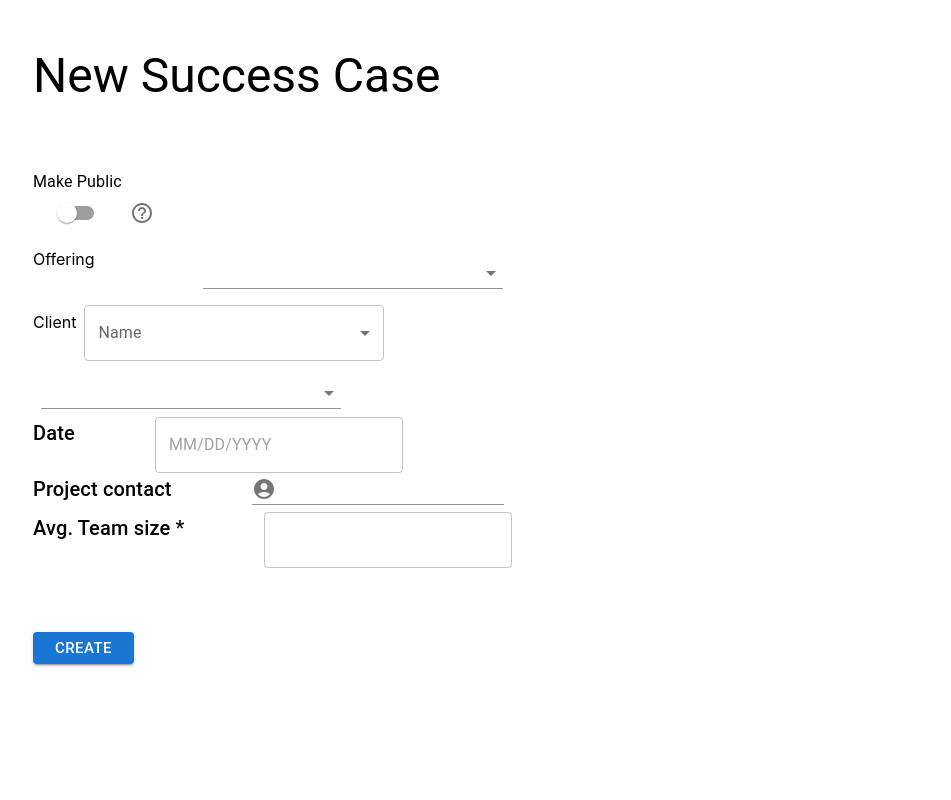
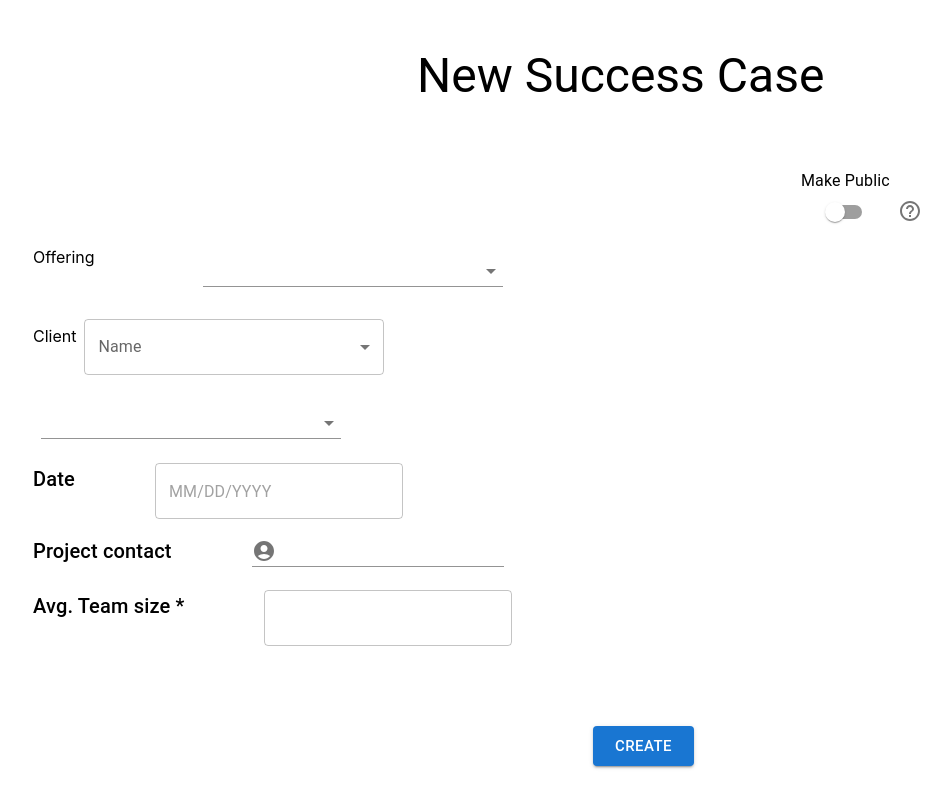
Before and after one commit to gbrizu/success-cases, a React (Create React App) app: page /layout2 in a window 1280 px wide. Shown: the whole page, without its empty margins (31-982 px from the left). Built offline with nearby package versions, Linux system fonts and the light colour scheme.

Commit message:
23 New success Case

```diff
--- a/src/components/BasicFormInfo.js
+++ b/src/components/BasicFormInfo.js
@@ -5,8 +5,8 @@ function FormInfoInput({ label, customInput, customStyleClass }) {
   return (
     <>
       <div className={`${customStyleClass}`}>
-        <Grid container spacing={10}>
-          <Grid item l={5} wrap="nowrap">
+        <Grid container spacing={10} wrap="nowrap">
+          <Grid item l={5} >
             <Typography variant="h6" gutterBottom>
               {label}
             </Typography>
--- a/src/components/MainLayout2.js
+++ b/src/components/MainLayout2.js
@@ -17,7 +17,7 @@ import HelpOutlineIcon from "@mui/icons-material/HelpOutline";
 import { DatePicker, LocalizationProvider } from "@mui/x-date-pickers";
 import OfferingSelect from "./selectListOfferings/selectListOfferings";
 import SelectListClients from "./selectListClients/selectListClients";
-import MultipleSelect from "../Componentes/selectListIndustry/selectListIndustry";
+import MultipleSelect from "./selectListIndustry";
 import FormInfoInput from "./BasicFormInfo";
 import { AccountCircle } from "@mui/icons-material";
 import { AdapterDayjs } from '@mui/x-date-pickers/AdapterDayjs'
@@ -25,13 +25,13 @@ import { AdapterDayjs } from '@mui/x-date-pickers/AdapterDayjs'
 
 function MainLayout2() {
   return (
-    <Container maxWidth="lg" sx={{ bgcolor: "white", minHeight: "100vh" }}>
+    <Container maxWidth="lg" sx={{ bgcolor: "white", minHeight: "100vh", }}>
       <Grid container spacing={2}>
         <Grid item xs={12}>
           <Typography
             variant="h3"
             gutterBottom
-            sx={{ marginLeft: "auto", marginRight: "auto", marginTop: "3rem" }}
+            sx={{ marginLeft: "24rem ", marginRight: "auto", marginTop: "3rem", }}
           >
             New Success Case
           </Typography>
@@ -43,7 +43,8 @@ function MainLayout2() {
             control={<Switch color="primary" />}
             label="Make Public"
             labelPlacement="top"
-            sx={{ marginLeft: "auto", marginRight: "auto", marginTop: "2rem" }}
+
+            sx={{ marginLeft: "48rem ", marginRight: "auto", marginTop: "2rem" }}
           />
           <Tooltip
             title={
@@ -54,7 +55,7 @@ function MainLayout2() {
               </h1>
             }
           >
-            <IconButton sx={{marginTop: '3.5rem'}}>
+            <IconButton sx={{ marginTop: '3.4rem' }}>
               <HelpOutlineIcon />
             </IconButton>
           </Tooltip>
@@ -62,16 +63,29 @@ function MainLayout2() {
 
         <Grid item xs={12}>
           <OfferingSelect></OfferingSelect>
+        </Grid>
+
+        <Grid item xs={12}>
           <SelectListClients options={["Mercado Libre", "Pedidos ya"]}></SelectListClients>
+        </Grid>
+
+        <Grid item xs={12}>
           <MultipleSelect></MultipleSelect>
+        </Grid>
+
+        <Grid item xs={12}>
           <FormInfoInput
             customStyleClass={"form-margin"}
             label={'Date'}
             customInput={
               <LocalizationProvider dateAdapter={AdapterDayjs}>
                 <DatePicker variant="standard" />
-                </LocalizationProvider>}
+              </LocalizationProvider>
+            }
           ></FormInfoInput>
+        </Grid>
+
+        <Grid item xs={12}>
           <FormInfoInput
             customStyleClass={"form-margin"}
             label={'Project contact'}
@@ -86,24 +100,27 @@ function MainLayout2() {
                   }
                 />
               </FormControl>
-
             }
           ></FormInfoInput>
+        </Grid>
+
+        <Grid item xs={12}>
           <FormInfoInput
             customStyleClass={"form-margin"}
             label={'Avg. Team size *'}
             width={300}
-              customInput={<TextField inputProps={{ type: 'number'}} />
-            }
+            customInput={<TextField inputProps={{ type: 'number' }} />}
           ></FormInfoInput>
+        </Grid>
 
+        <Grid item xs={12}>
           <Button
             variant="contained"
             size="large"
             sx={{
-              height: "2rem",
+              height: "2.5rem",
               marginTop: { xs: "1rem", md: "4rem" },
-              marginLeft: "auto",
+              marginLeft: "35rem",
               marginRight: "auto",
             }}
           >
```
Also changed, not shown: src/components/selectListIndustry.js (renamed from src/Componentes/selectListIndustry/selectListIndustry.js). Lines whose indentation alone changed are shown as unchanged.
